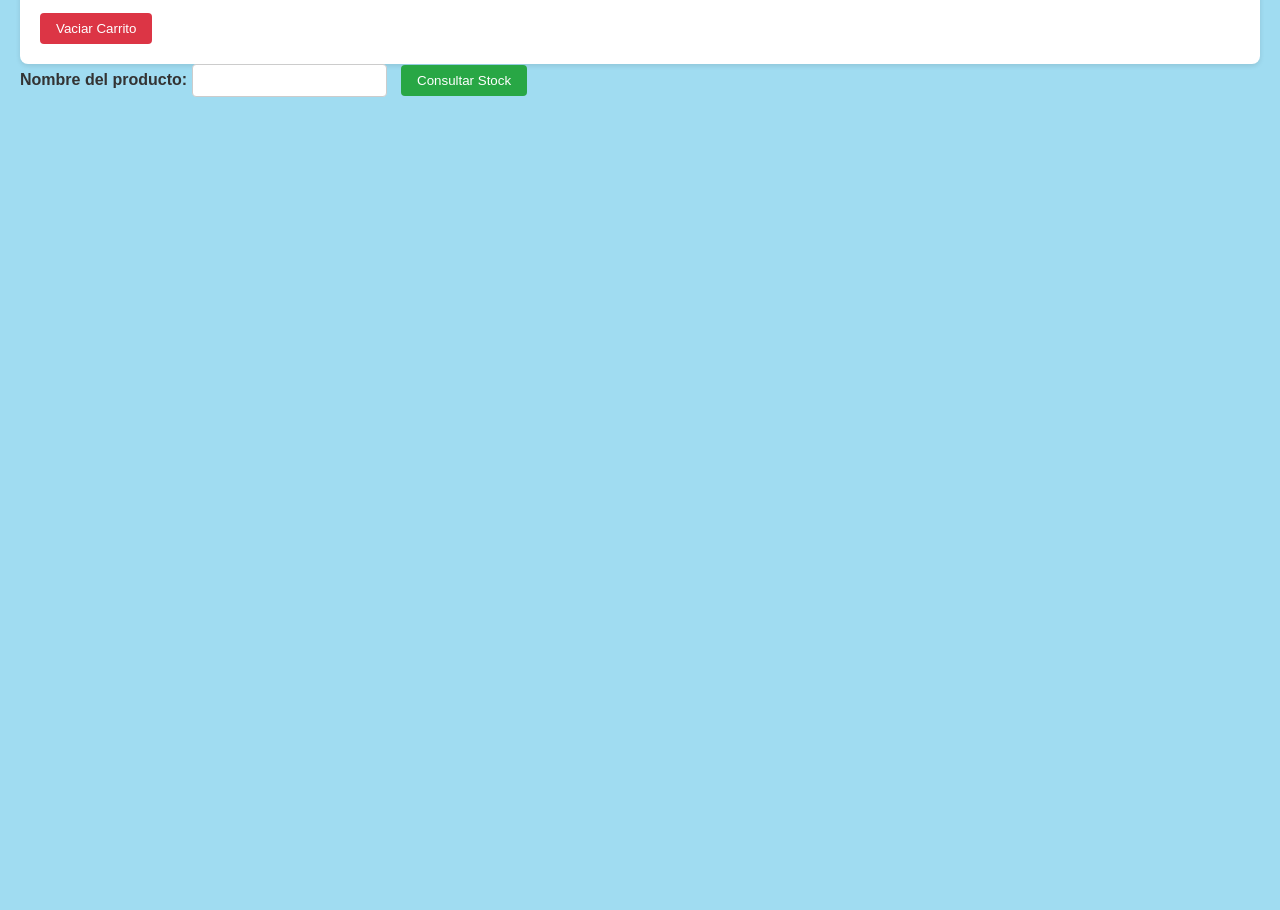
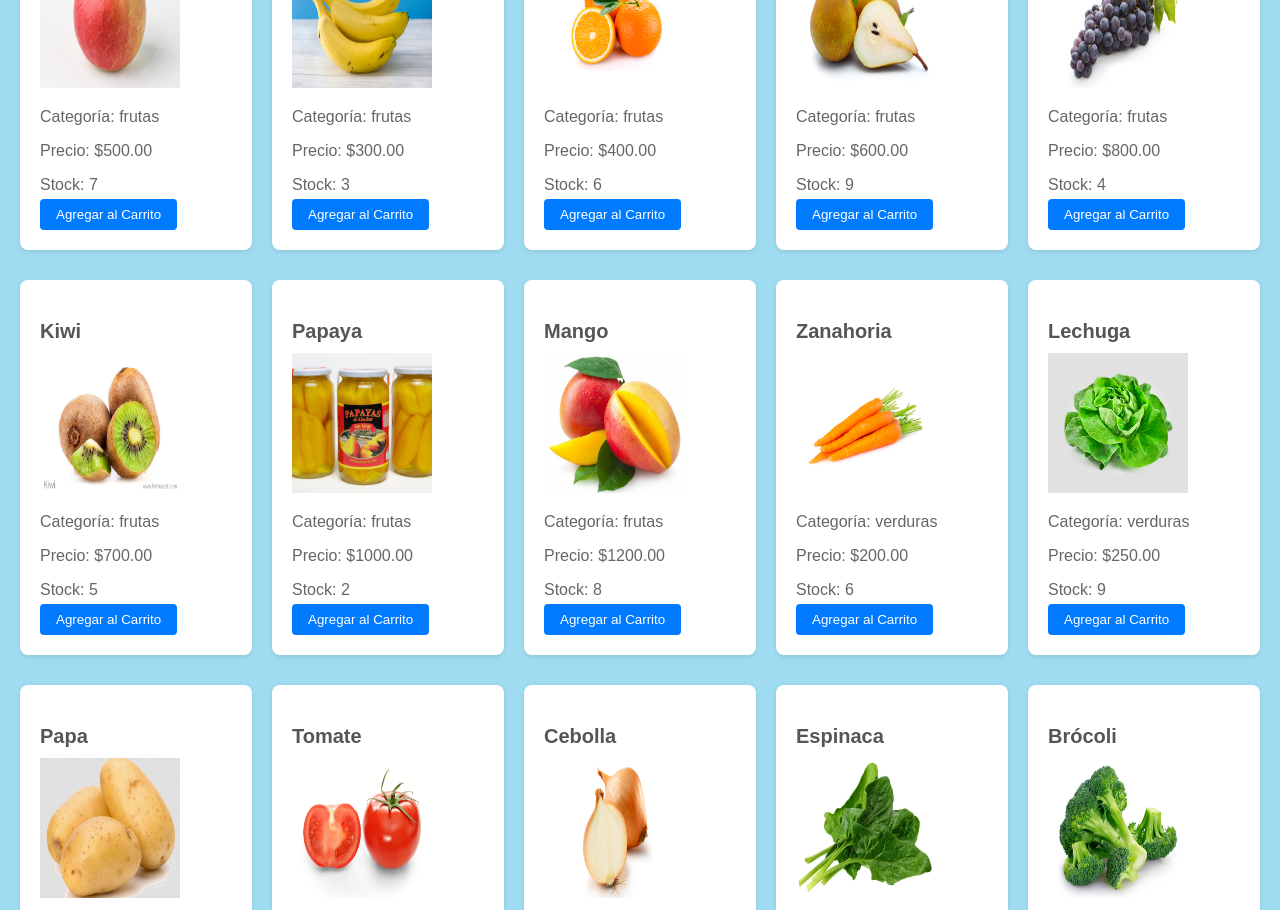
Before and after one commit to GisselleCor/CoderJavascript, a plain HTML site: page index.html in a window 1280 px wide. Shown: the part 231-1141 px from the top of the page. Before the commit the page ends 800 px from the top, so only its background shows below. Drawn offline with Linux system fonts and the light colour scheme; some packages are replaced by stand-ins of ours; a script that the page names is missing.

Commit message:
Reentrega final javascript

```diff
--- a/css/script.css
+++ b/css/script.css
@@ -16,7 +16,7 @@ body {
     font-weight: bold;
     color: #0a67be;
     text-transform: uppercase;
-    z-index: 1000
+    z-index: 1000;
     }
 
     #logo {
@@ -43,7 +43,7 @@ h1 {
 #productos {
     display: grid;
     grid-template-columns: repeat(auto-fill, minmax(200px, 1fr)); /* Ancho mínimo de 200px */
-    gap: 20px;
+    gap: 20px;;
 }
 
 /* Estilos para cada producto */
@@ -81,8 +81,8 @@ h1 {
 }
 
 img {
-    width: 200px;
-    height: 200px;
+    width: 140px;
+    height: 140px;
 }
 
 /* Estilos para el carrito de compras */
--- a/js/script.js
+++ b/js/script.js
@@ -1,14 +1,17 @@
 // Variable de carrito de compras
 let carrito = JSON.parse(localStorage.getItem('carrito')) || [];
+
 
 // Función para obtener productos desde un archivo JSON local
 const obtenerProductosDesdeJSON = async () => {
     try {
-        const response = await fetch('./public/productos.json');
+        const response = await fetch('http://127.0.0.1:5500/public/productos.json');
         if (!response.ok) {
             throw new Error('Error al obtener los productos');
         }
         const data = await response.json();
+        console.log('productosJSON')
+        console.log(data)
         return data;
     } catch (error) {
         console.error('Error:', error);
@@ -27,10 +30,11 @@ const generarProductosAleatorios = async numProductos => {
             const categoria = categorias[i % 2];
             const indice = getRandomIndex(0, productos[categoria].length);
             const producto = productos[categoria][indice];
+            console.log(producto)
             const precio = (Math.random() * 10 + 1).toFixed(2);
             const stock = Math.floor(Math.random() * 10) + 1;
-            const img = 'img/' + producto.nombre.toLowerCase() + '.jpg';
-            productosAleatorios.push({ categoria, ...producto, precio: parseFloat(precio), stock, img });
+            const img = 'img/' + producto.toLowerCase() + '.jpg';
+            productosAleatorios.push({ categoria, nombre:producto, precio: parseFloat(precio), stock, img });
         }
         return productosAleatorios;
     } catch (error) {
@@ -43,8 +47,8 @@ const generarProductosAleatorios = async numProductos => {
 const getRandomIndex = (min, max) => Math.floor(Math.random() * (max - min) + min);
 
 // Lista de frutas y verduras
-const frutas = ['Manzana', 'Banana', 'Naranja', 'Pera', 'Uva', 'Kiwi', 'Papaya', 'Mango'];
-const verduras = ['Zanahoria', 'Lechuga', 'Papa', 'Tomate', 'Cebolla', 'Espinaca', 'Brócoli', 'Pepino'];
+//const frutas = ['Manzana', 'Banana', 'Naranja', 'Pera', 'Uva', 'Kiwi', 'Papaya', 'Mango'];
+//const verduras = ['Zanahoria', 'Lechuga', 'Papa', 'Tomate', 'Cebolla', 'Espinaca', 'Brócoli', 'Pepino'];
 
 // Función para agregar un producto al carrito de compras
 const agregarAlCarrito = index => {
@@ -70,6 +74,7 @@ const agregarAlCarrito = index => {
 const mostrarProductos = () => {
     const productosContainer = document.getElementById('productos');
     productos.forEach((producto, index) => {
+        console.log(producto)
         const productoElement = document.createElement('div');
         productoElement.classList.add('producto');
         productoElement.innerHTML = `
@@ -131,7 +136,7 @@ const consultarStock = nombre => {
 
 // Llamar a la función mostrarProductos para mostrar los productos al cargar la página
 (async () => {
-    productos = await generarProductosAleatorios(16);
+    productos = await obtenerProductosDesdeJSON();
     mostrarProductos();
     mostrarCarrito();
     calcularTotal();
--- a/public/productos.json
+++ b/public/productos.json
@@ -1,4 +1,114 @@
-{
-    "fruta": ["Manzana", "Banana", "Naranja", "Pera", "Uva", "Kiwi", "Papaya", "Mango"],
-    "verdura": ["Zanahoria", "Lechuga", "Papa", "Tomate", "Cebolla", "Espinaca", "Brócoli", "Pepino"]
-}
+[
+    {
+        "categoria": "frutas",
+        "nombre": "Manzana",
+        "precio": 500,
+        "img": "img/manzana.jpg",
+        "stock": 7
+    },
+    {
+        "categoria": "frutas",
+        "nombre": "Banana",
+        "precio": 300,
+        "img": "img/banana.jpg",
+        "stock": 3
+    },
+    {
+        "categoria": "frutas",
+        "nombre": "Naranja",
+        "precio": 400,
+        "img": "img/naranja.jpg",
+        "stock": 6
+    },
+    {
+        "categoria": "frutas",
+        "nombre": "Pera",
+        "precio": 600,
+        "img": "img/pera.jpg",
+        "stock": 9
+    },
+    {
+        "categoria": "frutas",
+        "nombre": "Uva",
+        "precio": 800,
+        "img": "img/uva.jpg",
+        "stock": 4
+    },
+    {
+        "categoria": "frutas",
+        "nombre": "Kiwi",
+        "precio": 700,
+        "img": "img/kiwi.jpg",
+        "stock": 5
+    },
+    {
+        "categoria": "frutas",
+        "nombre": "Papaya",
+        "precio": 1000,
+        "img": "img/papaya.jpg",
+        "stock": 2
+    },
+    {
+        "categoria": "frutas",
+        "nombre": "Mango",
+        "precio": 1200,
+        "img": "img/mango.jpg",
+        "stock": 8
+    },
+    {
+        "categoria": "verduras",
+        "nombre": "Zanahoria",
+        "precio": 200,
+        "img": "img/zanahoria.jpg",
+        "stock": 6
+    },
+    {
+        "categoria": "verduras",
+        "nombre": "Lechuga",
+        "precio": 250,
+        "img": "img/lechuga.jpg",
+        "stock": 9
+    },
+    {
+        "categoria": "verduras",
+        "nombre": "Papa",
+        "precio": 300,
+        "img": "img/papa.jpg",
+        "stock": 1
+    },
+    {
+        "categoria": "verduras",
+        "nombre": "Tomate",
+        "precio": 350,
+        "img": "img/tomate.jpg",
+        "stock": 5
+    },
+    {
+        "categoria": "verduras",
+        "nombre": "Cebolla",
+        "precio": 150,
+        "img": "img/cebolla.jpg",
+        "stock": 3
+    },
+    {
+        "categoria": "verduras",
+        "nombre": "Espinaca",
+        "precio": 400,
+        "img": "img/espinaca.jpg",
+        "stock": 10
+    },
+    {
+        "categoria": "verduras",
+        "nombre": "Brócoli",
+        "precio": 600,
+        "img": "img/brócoli.jpg",
+        "stock": 8
+    },
+    {
+        "categoria": "verduras",
+        "nombre": "Pepino",
+        "precio": 200,
+        "img": "img/pepino.jpg",
+        "stock": 7
+    }
+]
```
